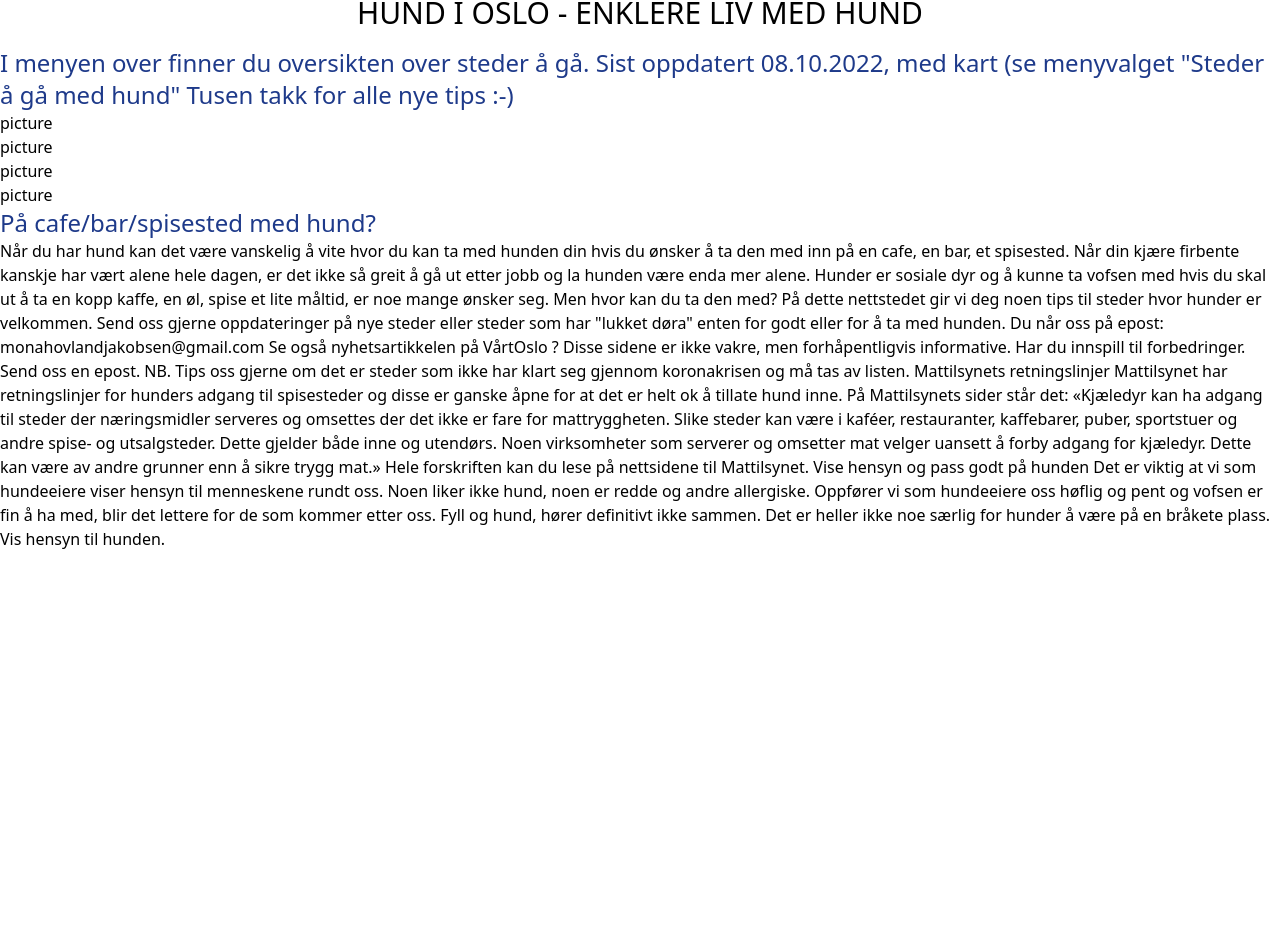
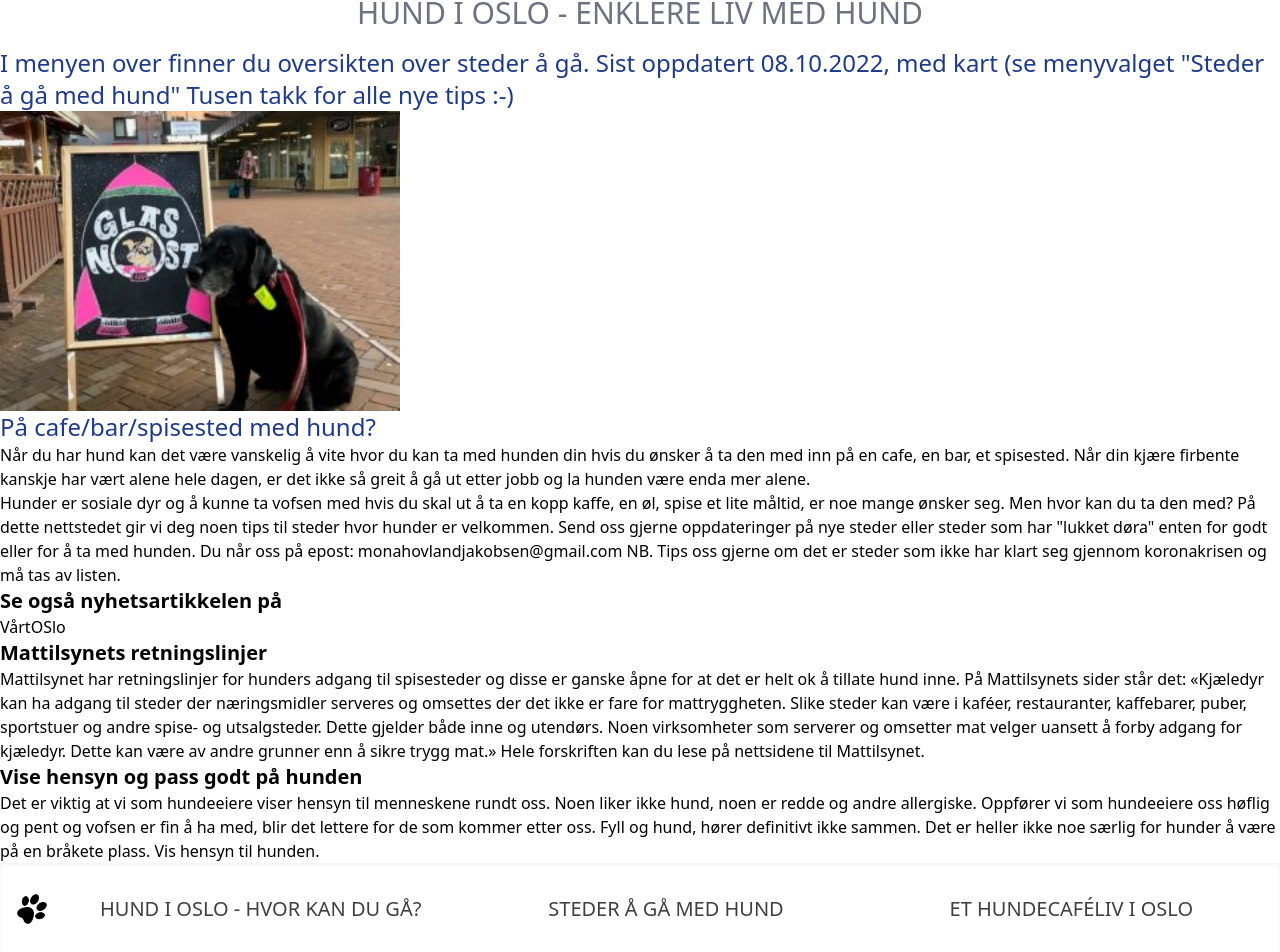
Before and after one commit to SallyNotAtWork/FirstOne, a Next.js app: page / in a window 1280 px wide. Shown: the part 113-1065 px from the top of the page. Before the commit the page ends 800 px from the top, so only its background shows below. Built offline with nearby package versions, Linux system fonts and the light colour scheme.

Commit message:
first draft

```diff
--- /dev/null
+++ b/components/Footer.tsx
@@ -0,0 +1,27 @@
+import React from "react";
+
+function Footer() {
+  return (
+    <div className="flex flex-row items-center space-x-5 bg-white px-4 py-4 shadow-inner">
+      <div className="flex-none ">
+        <a href="/">
+          <img className="h-8 w-auto" src="/dogpaw.png" alt="" />
+        </a>
+      </div>
+
+      <a className="headerLink" href="/">
+        HUND I OSLO - HVOR KAN DU GÅ?
+      </a>
+
+      <a className="headerLink" href="/Steder">
+        STEDER Å GÅ MED HUND
+      </a>
+
+      <a className="headerLink" href="/Hundeliv">
+        ET HUNDECAFÉLIV I OSLO
+      </a>
+    </div>
+  );
+}
+
+export default Footer;
--- a/components/HeaderHeader.tsx
+++ b/components/HeaderHeader.tsx
@@ -1,8 +1,10 @@
 import React from "react";
+import imageDog from "../public/dog_paintings.png";
+import Image from "next/image";
 
 function HeaderHeader() {
   return (
-    <div className="flex items-center justify-center py-4 text-3xl">
+    <div className="flex items-center justify-center py-4 text-3xl text-gray-500">
       HUND I OSLO - ENKLERE LIV MED HUND
     </div>
   );
--- /dev/null
+++ b/components/NewApp.tsx
@@ -0,0 +1,88 @@
+import React, { useState } from "react";
+
+type Todo = {
+  id: number;
+  task: string;
+  isCompleted: boolean;
+};
+
+const NewApp: React.FC = () => {
+  const [todos, setTodos] = useState<Todo[]>([]);
+  const [task, setTask] = useState<string>("");
+
+  const handleInput = (event: React.ChangeEvent<HTMLInputElement>) => {
+    setTask(event.target.value);
+  };
+
+  const handleFormSubmit = (event: React.FormEvent) => {
+    event.preventDefault();
+
+    // check if the value is empty
+    if (task.trim().length === 0) {
+      alert("Please enter a value!");
+      return;
+    }
+
+    // create a new todo
+    const todo: Todo = {
+      id: Date.now(),
+      task: task,
+      isCompleted: false,
+    };
+
+    // add todo to the state
+    setTodos([todo, ...todos]);
+
+    // clear the value of task
+    setTask("");
+  };
+
+  const handleChangeChecked = (todo: Todo) => {
+    // index of the todo
+    const index = todos.indexOf(todo);
+
+    // change todo completed status
+    todo.isCompleted = !todo.isCompleted;
+
+    // then we need to replace it with one in todos
+    todos.splice(index, 1, todo);
+
+    // update the state
+    setTodos([...todos]);
+  };
+
+  const handleDelete = (id: number) => {
+    // find index of todo from id
+    const index = todos.findIndex((todo) => todo.id === id);
+
+    // remove todo
+    todos.splice(index, 1);
+
+    // update the state
+    setTodos([...todos]);
+  };
+
+  return (
+    <div className="m-8">
+      <form onSubmit={handleFormSubmit}>
+        <input type="text" name="task" value={task} onChange={handleInput} />
+        <button type="submit">Submit</button>
+      </form>
+      <ul>
+        {todos.map((todo) => (
+          <li key={todo.id}>
+            {todo.task}
+            <input
+              type="checkbox"
+              checked={todo.isCompleted}
+              onChange={() => handleChangeChecked(todo)}
+            />
+            <button onClick={() => handleDelete(todo.id)}>Remove</button>
+          </li>
+        ))}
+      </ul>
+    </div>
+  );
+};
+
+export default NewApp;
--- a/components/SideOne.tsx
+++ b/components/SideOne.tsx
@@ -1,6 +1,5 @@
-import Head from "next/head";
 import React from "react";
-import Header from "../components/Header";
+import Image from "next/image";
 
 function SideOne() {
   return (
@@ -10,42 +9,55 @@ function SideOne() {
         08.10.2022, med kart (se menyvalget "Steder å gå med hund" Tusen takk
         for alle nye tips :-)
       </p>
-      <div>{"picture"}</div>
-      <div>{"picture"}</div>
-      <div>{"picture"}</div>
-      <div>{"picture"}</div>
-      <p className="text-2xl text-blue-900">På cafe/bar/spisested med hund?</p>
-
+      <div>
+        <Image src="/dogfirstone.png" width={400} height={300} />
+      </div>
+      <div className="text-2xl text-blue-900">
+        På cafe/bar/spisested med hund?
+      </div>
       <p>
         Når du har hund kan det være vanskelig å vite hvor du kan ta med hunden
         din hvis du ønsker å ta den med inn på en cafe, en bar, et spisested.
         Når din kjære firbente kanskje har vært alene hele dagen, er det ikke så
-        greit å gå ut etter jobb og la hunden være enda mer alene. Hunder er
-        sosiale dyr og å kunne ta vofsen med hvis du skal ut å ta en kopp kaffe,
-        en øl, spise et lite måltid, er noe mange ønsker seg. Men hvor kan du ta
-        den med? På dette nettstedet gir vi deg noen tips til steder hvor hunder
-        er velkommen. Send oss gjerne oppdateringer på nye steder eller steder
-        som har "lukket døra" enten for godt eller for å ta med hunden. Du når
-        oss på epost: monahovlandjakobsen@gmail.com Se også nyhetsartikkelen på
-        VårtOslo ? Disse sidene er ikke vakre, men forhåpentligvis informative.
-        Har du innspill til forbedringer. Send oss en epost. NB. Tips oss gjerne
-        om det er steder som ikke har klart seg gjennom koronakrisen og må tas
-        av listen. Mattilsynets retningslinjer Mattilsynet har retningslinjer
-        for hunders adgang til spisesteder og disse er ganske åpne for at det er
-        helt ok å tillate hund inne. På Mattilsynets sider står det: «Kjæledyr
-        kan ha adgang til steder der næringsmidler serveres og omsettes der det
-        ikke er fare for mattryggheten. Slike steder kan være i kaféer,
-        restauranter, kaffebarer, puber, sportstuer og andre spise- og
-        utsalgsteder. Dette gjelder både inne og utendørs. Noen virksomheter som
-        serverer og omsetter mat velger uansett å forby adgang for kjæledyr.
-        Dette kan være av andre grunner enn å sikre trygg mat.» Hele forskriften
-        kan du lese på nettsidene til Mattilsynet. Vise hensyn og pass godt på
-        hunden Det er viktig at vi som hundeeiere viser hensyn til menneskene
-        rundt oss. Noen liker ikke hund, noen er redde og andre allergiske.
-        Oppfører vi som hundeeiere oss høflig og pent og vofsen er fin å ha med,
-        blir det lettere for de som kommer etter oss. Fyll og hund, hører
-        definitivt ikke sammen. Det er heller ikke noe særlig for hunder å være
-        på en bråkete plass. Vis hensyn til hunden.
+        greit å gå ut etter jobb og la hunden være enda mer alene.
+      </p>
+      <p>
+        Hunder er sosiale dyr og å kunne ta vofsen med hvis du skal ut å ta en
+        kopp kaffe, en øl, spise et lite måltid, er noe mange ønsker seg. Men
+        hvor kan du ta den med? På dette nettstedet gir vi deg noen tips til
+        steder hvor hunder er velkommen. Send oss gjerne oppdateringer på nye
+        steder eller steder som har "lukket døra" enten for godt eller for å ta
+        med hunden. Du når oss på epost: monahovlandjakobsen@gmail.com NB. Tips
+        oss gjerne om det er steder som ikke har klart seg gjennom koronakrisen
+        og må tas av listen.
+      </p>
+      <div className="text-xl font-bold"> Se også nyhetsartikkelen på</div>{" "}
+      <a href="https://vartoslo.no/antonio-karumadasa-baker-hansen-emma-kjall/til-disse-37-serveringsstedene-i-oslo-kan-du-ta-med-hunden-din-inn/115337">
+        <button> VårtOSlo</button>
+      </a>
+      <div className="text-xl font-bold"> Mattilsynets retningslinjer </div>
+      <p>
+        Mattilsynet har retningslinjer for hunders adgang til spisesteder og
+        disse er ganske åpne for at det er helt ok å tillate hund inne. På
+        Mattilsynets sider står det: «Kjæledyr kan ha adgang til steder der
+        næringsmidler serveres og omsettes der det ikke er fare for
+        mattryggheten. Slike steder kan være i kaféer, restauranter, kaffebarer,
+        puber, sportstuer og andre spise- og utsalgsteder. Dette gjelder både
+        inne og utendørs. Noen virksomheter som serverer og omsetter mat velger
+        uansett å forby adgang for kjæledyr. Dette kan være av andre grunner enn
+        å sikre trygg mat.» Hele forskriften kan du lese på nettsidene til
+        Mattilsynet.
+      </p>
+      <div className="text-xl font-bold">
+        Vise hensyn og pass godt på hunden
+      </div>
+      <p>
+        Det er viktig at vi som hundeeiere viser hensyn til menneskene rundt
+        oss. Noen liker ikke hund, noen er redde og andre allergiske. Oppfører
+        vi som hundeeiere oss høflig og pent og vofsen er fin å ha med, blir det
+        lettere for de som kommer etter oss. Fyll og hund, hører definitivt ikke
+        sammen. Det er heller ikke noe særlig for hunder å være på en bråkete
+        plass. Vis hensyn til hunden.
       </p>
     </>
   );
--- a/pages/Hundeliv.tsx
+++ b/pages/Hundeliv.tsx
@@ -1,8 +1,10 @@
 import Head from "next/head";
-import React from "react";
+import React, { ChangeEvent, useState } from "react";
+import Footer from "../components/Footer";
 import Header from "../components/Header";
+import NewApp from "../components/NewApp";
 
-function Hundeliv() {
+const Hundeliv: React.FC = () => {
   return (
     <>
       <Head>
@@ -10,8 +12,10 @@ function Hundeliv() {
         <link rel="icon" href="/dog2.png" />
       </Head>
       <Header />
+      <NewApp />
+      <Footer />
     </>
   );
-}
+};
 
 export default Hundeliv;
--- a/pages/Steder.tsx
+++ b/pages/Steder.tsx
@@ -1,12 +1,17 @@
 import Head from "next/head";
 import React from "react";
+import Footer from "../components/Footer";
 import Header from "../components/Header";
 
 function Steder() {
   return (
     <>
-    <Head> <title> STEDER Å GÅ MED HUND</title>  <link rel="icon" href="/dog2.png" /></Head>
-    <Header />
+      <Head>
+        <title> STEDER Å GÅ MED HUND</title>{" "}
+        <link rel="icon" href="/dog2.png" />
+      </Head>
+      <Header />
+      <Footer />
     </>
   );
 }
--- a/pages/_app.tsx
+++ b/pages/_app.tsx
@@ -1,7 +1,7 @@
 import '../styles/globals.css'
 import type { AppProps } from 'next/app'
 
-function MyApp({ Component, pageProps }: AppProps) {
+const MyApp = ({ Component, pageProps }: AppProps) => {
   return <Component {...pageProps} />
 }
 
--- a/pages/index.tsx
+++ b/pages/index.tsx
@@ -1,10 +1,10 @@
-import type { NextPage } from 'next'
-import Head from 'next/head'
-import Image from 'next/image'
-import Header from '../components/Header'
-import HeaderHeader from '../components/HeaderHeader'
-import SideOne from '../components/SideOne'
-
+import type { NextPage } from "next";
+import Head from "next/head";
+import Image from "next/image";
+import Footer from "../components/Footer";
+import Header from "../components/Header";
+import HeaderHeader from "../components/HeaderHeader";
+import SideOne from "../components/SideOne";
 
 const Home: NextPage = () => {
   return (
@@ -13,11 +13,14 @@ const Home: NextPage = () => {
         <title>HUND I OSLO</title>
         <link rel="icon" href="/dog2.png" />
       </Head>
-      <Header/>
-      <HeaderHeader/>
-      <SideOne/>
+      <div className="flex h-screen flex-col justify-between">
+        <Header />
+        <HeaderHeader />
+        <SideOne />
+        <Footer />
+      </div>
     </div>
-  )
-}
+  );
+};
 
-export default Home
+export default Home;
--- /dev/null
+++ b/pages/interfaces.ts
@@ -0,0 +1,5 @@
+export interface ITask {
+  id: number;
+  task: string;
+  isCompleted: boolean;
+}
--- /dev/null
+++ b/src/custom.d.ts
@@ -0,0 +1,4 @@
+declare module "*.jpg";
+declare module "*.png";
+declare module "*.jpeg";
+declare module "*.gif";
```
Also changed, not shown: public/dogfirstone.png (added).
